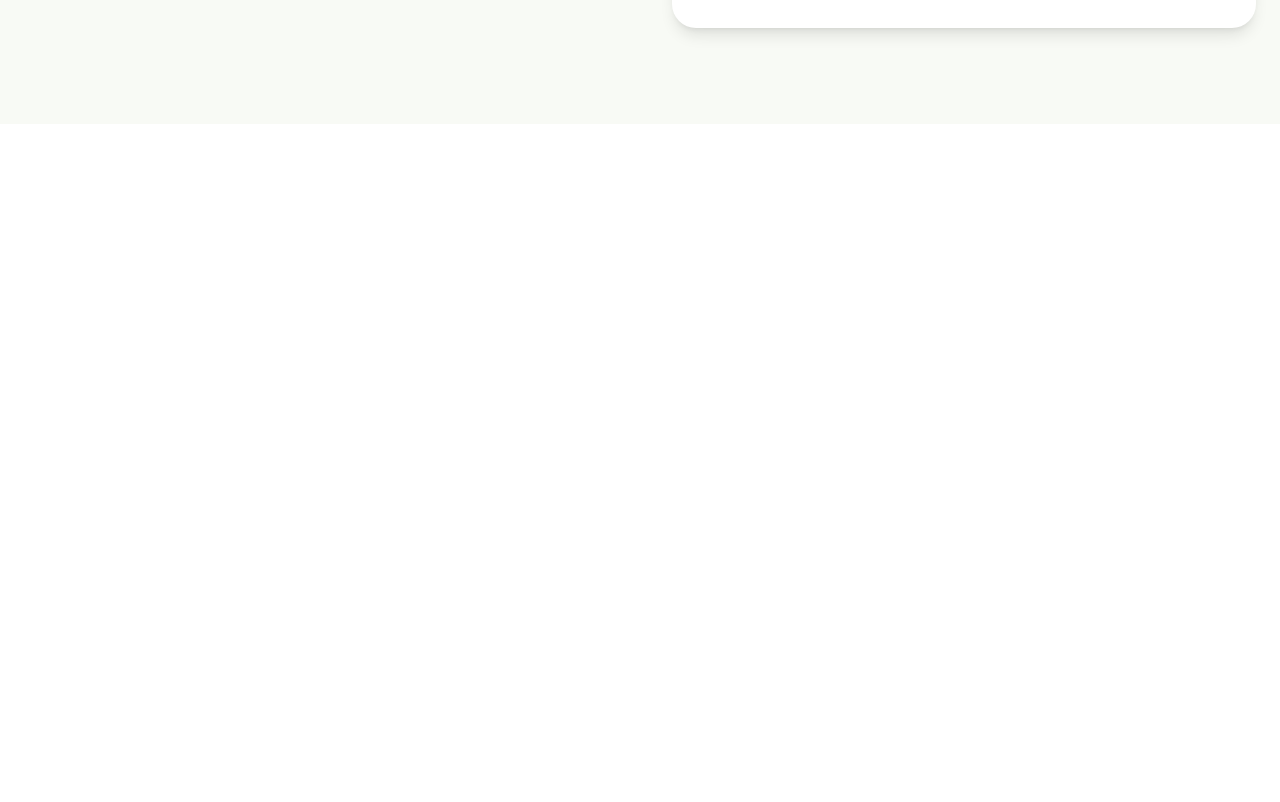
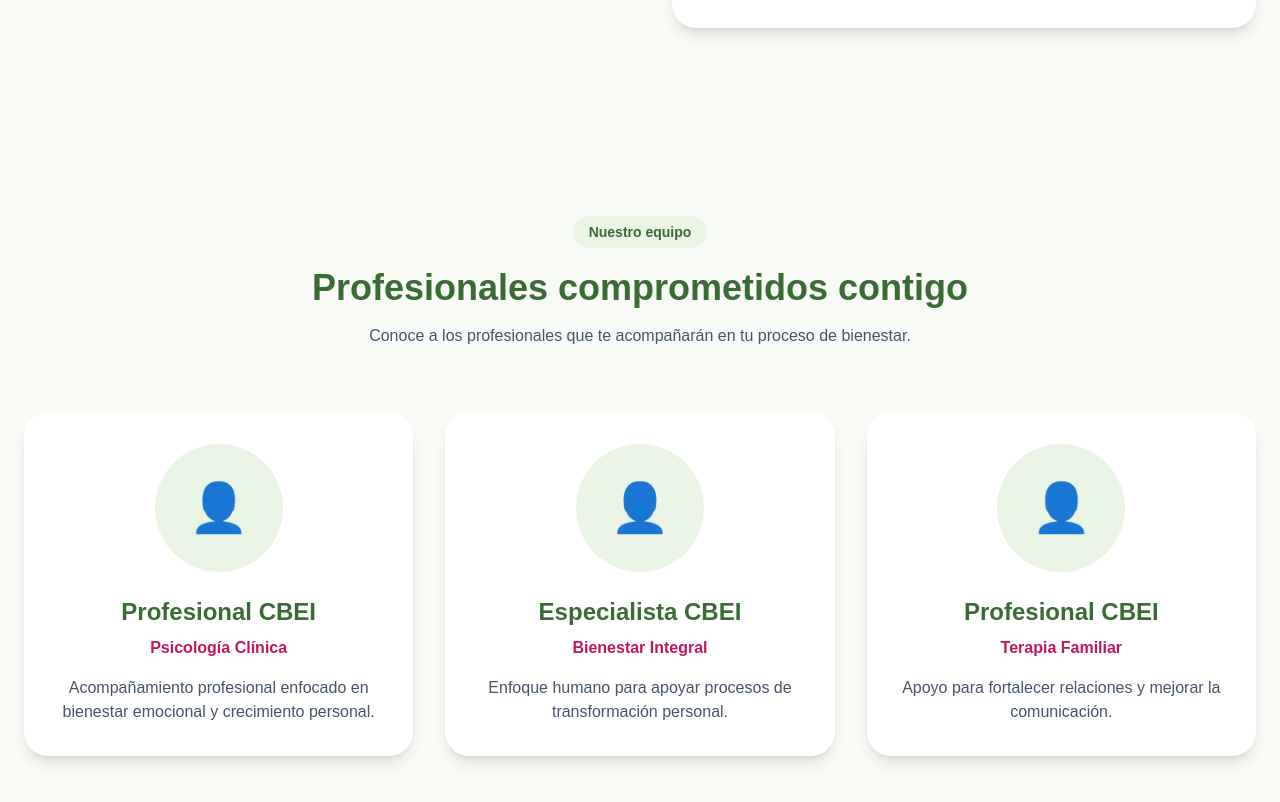
Before and after one commit to juanitoqueloco-cloud/cbei-web, a Next.js app: page / in a window 1280 px wide. Shown: the part 2220-3022 px from the top of the page. Before the commit the page ends 2344 px from the top, so only its background shows below. Built offline with nearby package versions, Linux system fonts and the light colour scheme.

Commit message:
Agregar sección Nuestro Equipo CBEI

```diff
--- a/app/page.tsx
+++ b/app/page.tsx
@@ -2,6 +2,7 @@ import Header from "@/components/layout/Header";
 import Hero from "@/components/home/Hero";
 import Services from "@/components/home/Services";
 import About from "@/components/home/About";
+import Team from "../components/home/Team";
 
 export default function Home() {
   return (
@@ -10,6 +11,7 @@ export default function Home() {
       <Hero />
       <Services />
       <About />
+      <Team />
     </>
   );
 }
--- /dev/null
+++ b/components/home/Team.tsx
@@ -0,0 +1,77 @@
+const team = [
+  {
+    name: "Profesional CBEI",
+    role: "Psicología Clínica",
+    description:
+      "Acompañamiento profesional enfocado en bienestar emocional y crecimiento personal."
+  },
+  {
+    name: "Especialista CBEI",
+    role: "Bienestar Integral",
+    description:
+      "Enfoque humano para apoyar procesos de transformación personal."
+  },
+  {
+    name: "Profesional CBEI",
+    role: "Terapia Familiar",
+    description:
+      "Apoyo para fortalecer relaciones y mejorar la comunicación."
+  }
+];
+
+
+export default function Team() {
+  return (
+    <section className="bg-[#F8FAF5] px-6 py-24">
+      <div className="mx-auto max-w-7xl">
+
+        <div className="text-center">
+
+          <span className="rounded-full bg-[#EAF4E5] px-4 py-2 text-sm font-semibold text-[#3A6B35]">
+            Nuestro equipo
+          </span>
+
+          <h2 className="mt-6 text-4xl font-bold text-[#3A6B35]">
+            Profesionales comprometidos contigo
+          </h2>
+
+          <p className="mx-auto mt-4 max-w-2xl text-slate-600">
+            Conoce a los profesionales que te acompañarán en tu proceso de bienestar.
+          </p>
+
+        </div>
+
+
+        <div className="mt-16 grid gap-8 md:grid-cols-3">
+
+          {team.map((person) => (
+            <div
+              key={person.name}
+              className="rounded-3xl bg-white p-8 text-center shadow-lg transition hover:-translate-y-2"
+            >
+
+              <div className="mx-auto flex h-32 w-32 items-center justify-center rounded-full bg-[#EAF4E5] text-5xl">
+                👤
+              </div>
+
+              <h3 className="mt-6 text-2xl font-bold text-[#3A6B35]">
+                {person.name}
+              </h3>
+
+              <p className="mt-2 font-semibold text-[#C2185B]">
+                {person.role}
+              </p>
+
+              <p className="mt-4 text-slate-600">
+                {person.description}
+              </p>
+
+            </div>
+          ))}
+
+        </div>
+
+      </div>
+    </section>
+  );
+}
```
